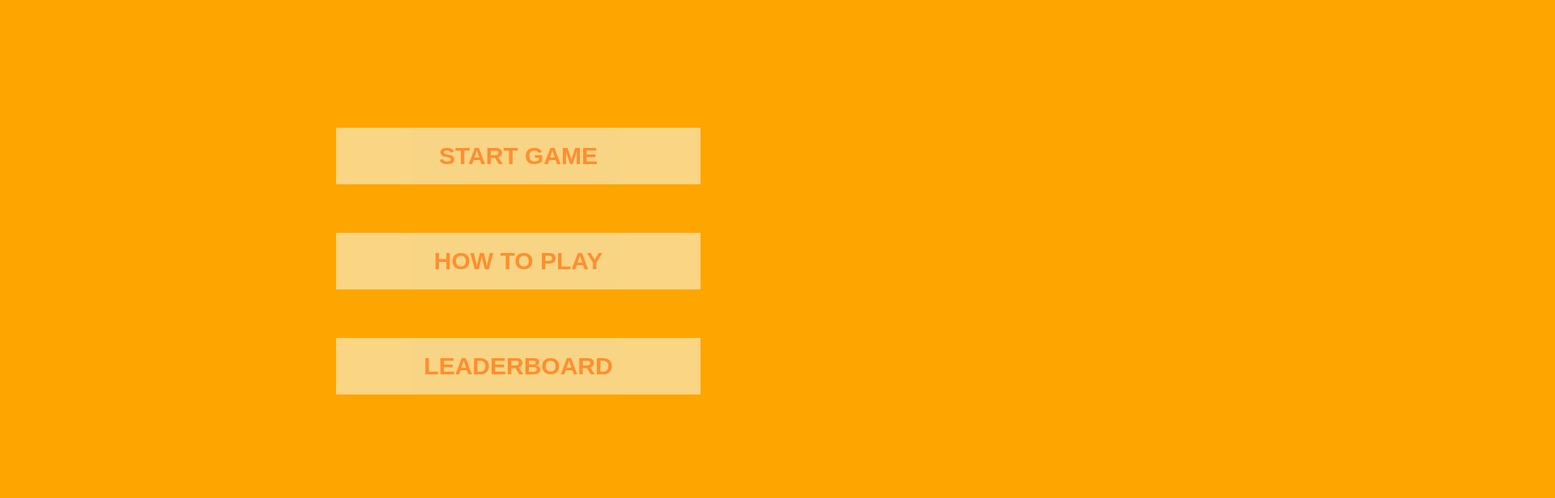
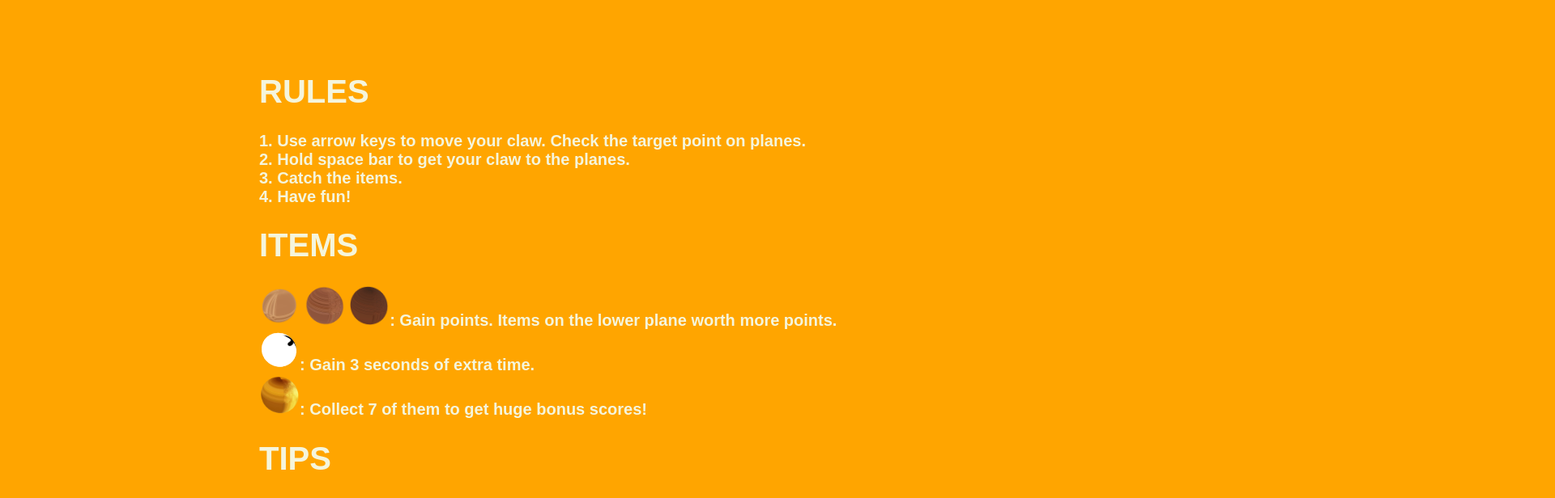
Before and after one commit to sjeongab/COMP4511, a website: page Code/index.html in a window 1280 px wide. Both pictures are taken after a click on the button "HOW TO PLAY". Shown: the top 616 px of the page at 81% size, 1920 px wide, since content can reach past the window. Drawn offline with Linux system fonts and the light colour scheme.

Commit message:
HowToPlay

```diff
--- a/Code/Configuration.js
+++ b/Code/Configuration.js
@@ -1,4 +1,4 @@
-const time = 5;
+const time = 40;
 const numItemUpper = 20;
 const numItemLower = 10;
 const catchRange = 1.8;
--- a/Code/index.html
+++ b/Code/index.html
@@ -3,11 +3,36 @@
 <head>
     <title>HAMSTERKAUFEN</title>
     <link href="styles/intro.css" rel="stylesheet" type="text/css">
+    <script src="js/HowToPlay.js"></script>
 </head>
 
 <body>
+
+    <div id="howtoplay">
+    <p>
+        <h1>RULES</h1>
+        1. Use arrow keys to move your claw. Check the target point on planes.<br>
+        2. Hold space bar to get your claw to the planes.<br>
+        3. Catch the items.<br>
+        4. Have fun!<br>
+    </p>
+    <p>
+        <h1>ITEMS</h1>
+        <img src="HowToPlay/low.png">
+        <img src="HowToPlay/mid.png">
+        <img src="HowToPlay/high.png">: Gain points. Items on the lower plane worth more points.<br>
+        <img src="HowToPlay/plus.png">: Gain 3 seconds of extra time.<br>
+        <img src="HowToPlay/gold.png">: Collect 7 of them to get huge bonus scores!<br>
+    </p>
+    <p>
+        <h1>TIPS</h1>
+        * Claw doesn't move down if the target is out of plane <br>
+        * Collecting 7 golds is harder than expected! <br>
+    </p>
+    <button onclick="location.href='index.html'">BACK</button>
+    </div>
     <button onclick="location.href='main.html'">START GAME</button>
-    <button>HOW TO PLAY</button>
+    <button onclick="instruction()">HOW TO PLAY</button>
     <button onclick="location.href='leaderboard.html'">LEADERBOARD</button>
 </body>
 </html>
--- /dev/null
+++ b/Code/js/HowToPlay.js
@@ -0,0 +1,9 @@
+function instruction(){
+    //console.log('hello');
+    document.getElementById("howtoplay").style.display = "inline-block";
+}
+/*
+function close(){
+    console.log('close!');
+    document.getElementById("howtoplay").style.display = "none";
+}*/
--- a/Code/styles/intro.css
+++ b/Code/styles/intro.css
@@ -13,7 +13,10 @@ button {
     font-weight : bold;
   }
   button:hover {opacity: 1}
-
+img{
+  width: 50px;
+  height: 50px;
+}
   body{
     margin: 10%;
     overflow: hidden;
@@ -26,3 +29,21 @@ button {
     width: 100%;
     height: 100%;
    }
+
+   #howtoplay {
+    display: none;
+    font-family: Arial;
+    font-size: 20px;
+    font-weight: bold;
+    background-color: orange;
+    position: absolute; /* Reposition logo from the natural layout */
+    color: beige;
+    left: 0%;
+    top: 0%;
+    text-align: left;
+    padding: 5% 25%;
+    width: 100%;
+    height: 100%;
+    margin: 0%;
+    z-index: 2;
+  }
--- a/Code/styles/leaderboard.css
+++ b/Code/styles/leaderboard.css
@@ -58,6 +58,7 @@ body {
 
   /* Style the tab content */
   .tabcontent {
+    font-family: Arial;
     font-size: 30px;
     font-weight: bold;
     background-color: beige;
@@ -67,6 +68,7 @@ body {
   }
 
   table, tr, td{
+      font-family: Arial;
       background-color: coral;
       border:3px solid beige;
       color: beige;
```
Also changed, not shown: Code/leaderboard.html (+2 -1 lines), Code/HowToPlay/gold.png (added), Code/HowToPlay/high.png (added), Code/HowToPlay/low.png (added), Code/HowToPlay/mid.png (added), Code/HowToPlay/plus.png (added).
